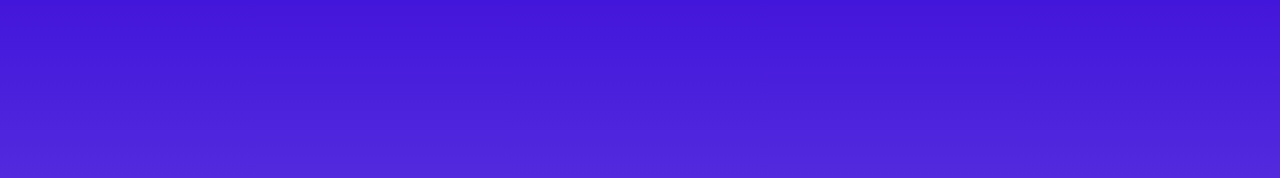
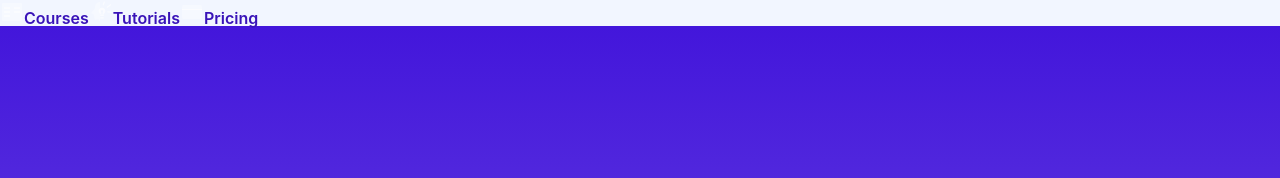
Before and after one commit to LucasTchitdjian/Gatsby-React-Website, a Gatsby site: page / in a window 1280 px wide. Shown: the top 178 px of the page. Built offline with nearby package versions, Linux system fonts and the light colour scheme; Gatsby itself is replaced by a stand-in of ours.

Commit message:
Static data with Arrays

```diff
--- /dev/null
+++ b/src/components/layout/Header.js
@@ -0,0 +1,25 @@
+import { Link } from "gatsby"
+import React from "react"
+
+const menuData = [
+  { title: "Courses", icon: "/images/icons/courses.svg", link: "/courses" },
+  {
+    title: "Tutorials",
+    icon: "/images/icons/tutorials.svg",
+    link: "/tutorials",
+  },
+  { title: "Pricing", icon: "/images/icons/pricing.svg", link: "/pricing" },
+]
+
+export default function Header() {
+  return (
+    <>
+      {menuData.map((item, index) => (
+        <Link to={item.link} key={index}>
+          <img src={item.icon} alt="" />
+          {item.title}
+        </Link>
+      ))}
+    </>
+  )
+}
--- a/src/components/layout/layout.js
+++ b/src/components/layout/layout.js
@@ -1,11 +1,13 @@
 import React from "react"
 import { GlobalStyle } from "../styles/GlobalStyle"
+import Header from "./Header"
 import "./layout.css"
 
 function Layout({ children }) {
   return (
     <>
       <GlobalStyle />
+      <Header />
       <main>{children}</main>
     </>
   )
```
